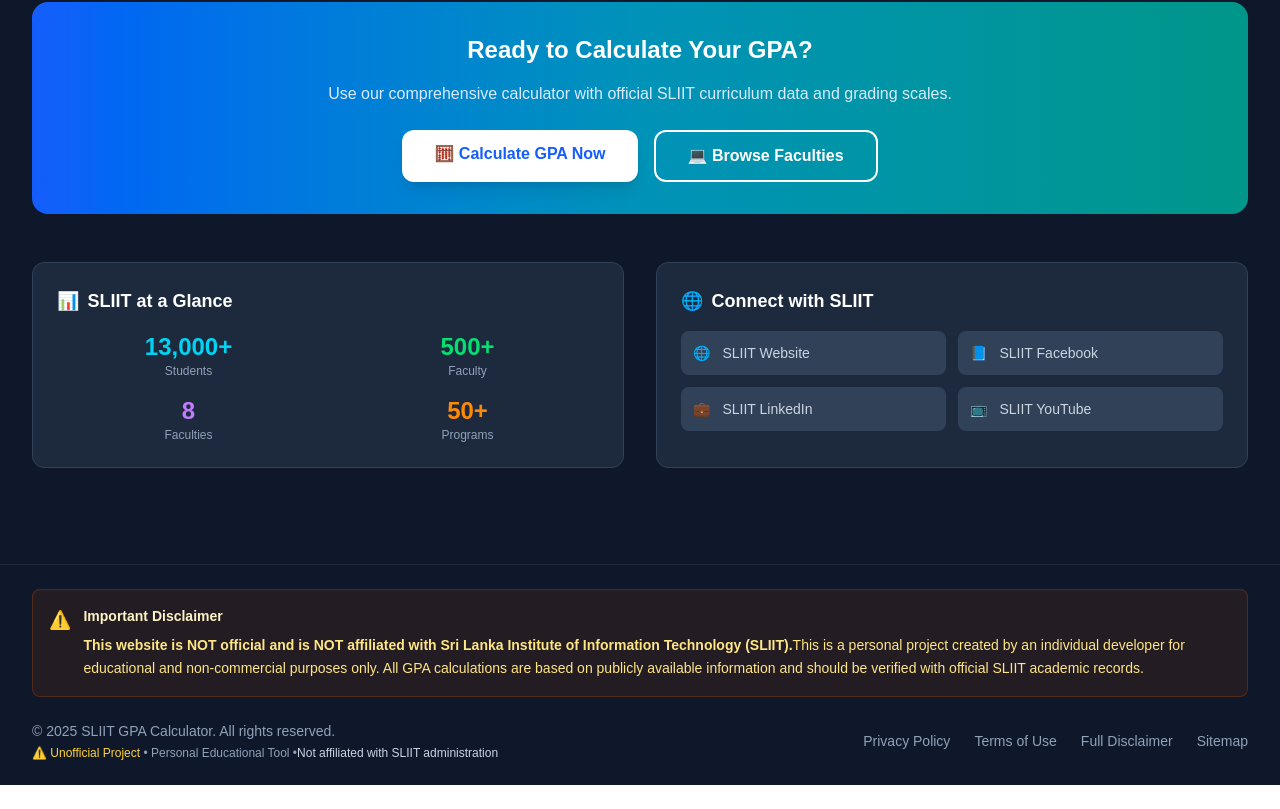
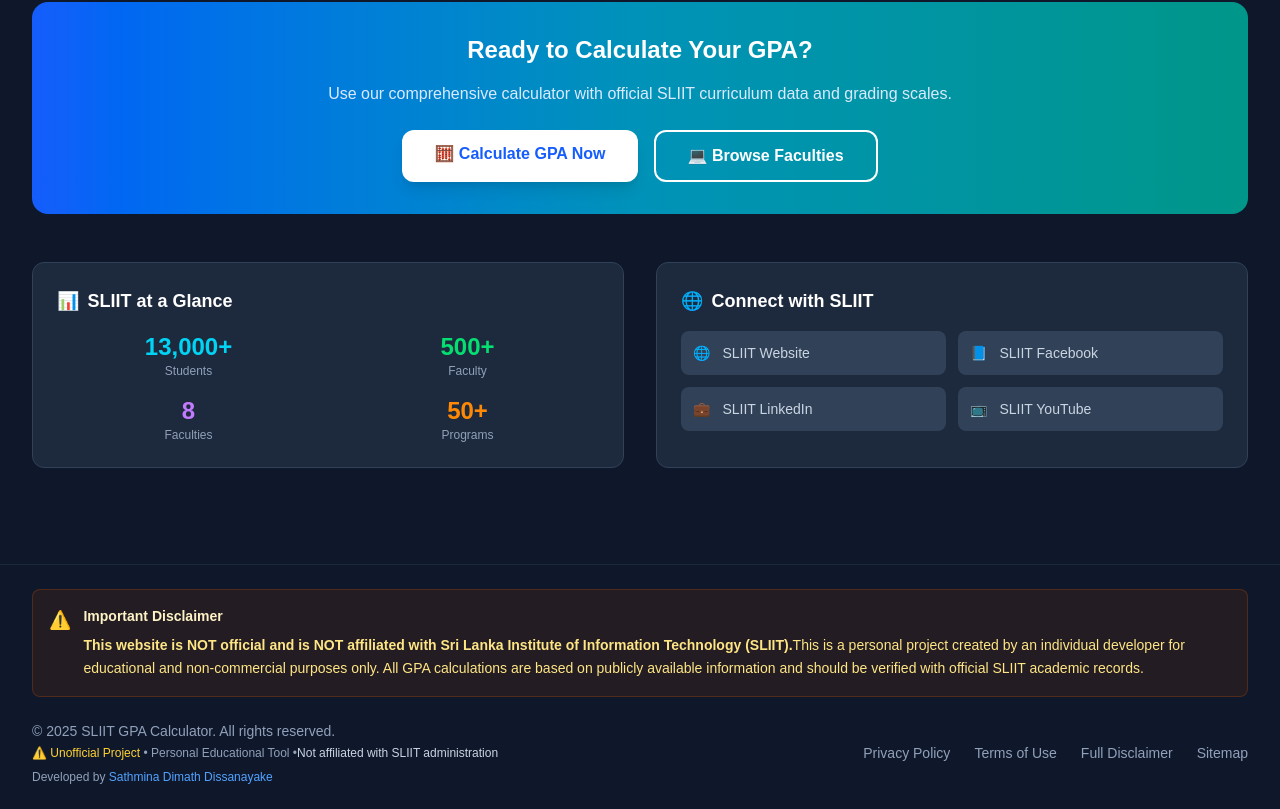
Before and after one commit to s4thm1n4/sliit-gpa-calculator, a Next.js app: page / in a window 1280 px wide. Shown: the part 7947-8756 px from the top of the page. Before the commit the page ends 8732 px from the top, so only its background shows below. Built offline with nearby package versions, Linux system fonts and the light colour scheme.

Commit message:
Insert Backlink for SathminaSEO

```diff
--- a/src/app/components/layout/Footer.tsx
+++ b/src/app/components/layout/Footer.tsx
@@ -287,6 +287,9 @@
                 Personal Educational Tool •
                 <span className="text-slate-300">Not affiliated with SLIIT administration</span>
               </p>
+              <p className="text-xs mt-2">
+                Developed by <a href="https://www.seoservicessrilanka.com/" target="_blank" rel="dofollow" className="text-blue-400 hover:text-blue-300 transition-colors font-medium">Sathmina Dimath Dissanayake</a>
+              </p>
             </div>
 
             <div className="flex items-center gap-6 text-sm">
--- a/src/app/components/layout/Header.tsx
+++ b/src/app/components/layout/Header.tsx
@@ -180,12 +180,14 @@
               </div>
             ))}
 
-            <Link
-              href="/about"
+            <a
+              href="https://www.seoservicessrilanka.com/"
+              target="_blank"
+              rel="dofollow"
               className="text-slate-700 hover:text-blue-600 font-medium transition-colors px-3 py-2"
             >
               About
-            </Link>
+            </a>
 
             <Link
               href="/#calculator"
```
